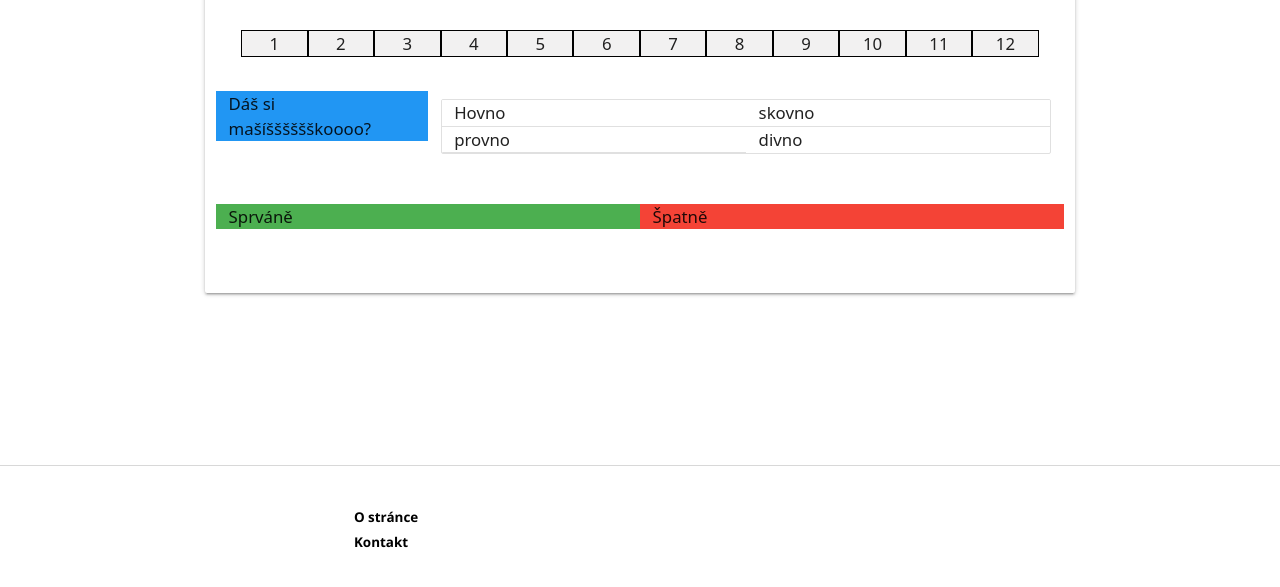
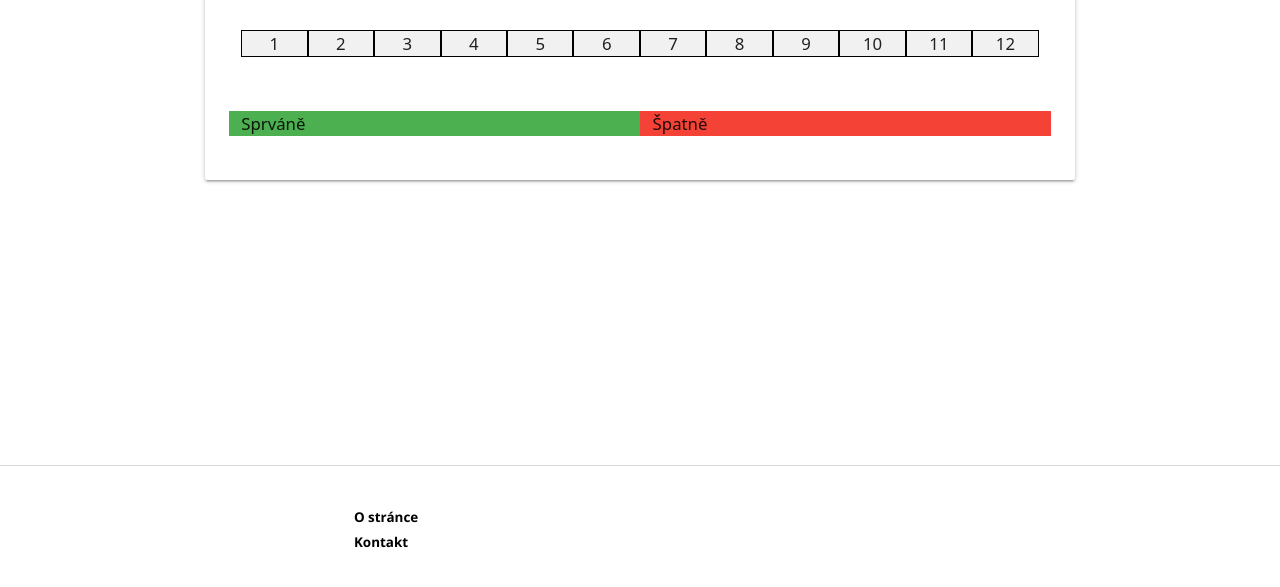
Before and after one commit to tolstoj48/dino_quiz, a plain HTML site: page quiz.html in a window 1280 px wide. Both pictures are taken after a click on the item "Hovno". Shown: the part 199-786 px from the top of the page. Drawn offline with Linux system fonts and the light colour scheme; a web font is replaced by a local one.

Commit message:
Endstate UI base created, methods on ItemCtrl.

```diff
--- a/js/appQuiz.js
+++ b/js/appQuiz.js
@@ -44,7 +44,7 @@ const ItemCtrl = (function () {
       }
     }
 
-  // Save answers to localStorage
+  // Saves answers to localStorage
   const answers = {};
   const saveAnswer = function saveAnswer(answer) {
     if (localStorage.getItem("answers") === null || !localStorage.getItem("answers")) {
@@ -57,6 +57,26 @@ const ItemCtrl = (function () {
     }
     }
 
+  // Gets answers from localStorage
+  const getAnswersFromLocalStorage = function getAnswersFromLocalStorage() {
+    return JSON.parse(localStorage.getItem("answers"));
+  }
+
+  // Deletes answers item in localStorage
+  const resetAnswersItem = function resetAnswersItem() {
+    localStorage.removeItem("answers");
+  }
+
+  const getCorrectAnswers = function getCorrectAnswers() {
+    let counter = 0;
+    let correctAnswers = {}
+    let questionsObj = getQuestions();
+    for (const property in questionsObj) {
+      correctAnswers[counter] = questionsObj[property].correctAnswer;
+      counter += 1;
+    }
+    return correctAnswers;
+  }
 
   return {
     // To set current game type and id based on the last link click
@@ -84,11 +104,19 @@ const ItemCtrl = (function () {
     },
     getNextQuestion: function () {
       let questions = this.getQuestions();
-      console.log(questions);
       return getNextQuestion(questions);
     },
     saveAnswer: function (answer) {
       saveAnswer(answer);
+    },
+    getAnswersFromLocalStorage: function () {
+      return getAnswersFromLocalStorage();
+    },
+    resetAnswersItem: function () {
+      return resetAnswersItem();
+    },
+    getCorrectAnswers: function() {
+      return getCorrectAnswers();
     }
   }
 })();
@@ -106,6 +134,7 @@ const UICtrl = (function () {
     correctAnswers: "#correct-answers",
     incorrectAnswers: "#incorrect-answers",
     time: "#time",
+    questionsAnswersContainer: "#question-answers-container",
   }
 
   const eventListenersInit = function eventListenersInit() {
@@ -147,26 +176,10 @@ const UICtrl = (function () {
       element.addEventListener("click", ItemCtrl.setCurrentGameId)
     })
 
-
-    // Click event on questions
-    const clicker = ItemCtrl.getNextQuestion();
-    // Skip first question - init is solved in initializeGameUIContent()
-    let endOfAnswerSet = clicker.next();
-    // Event listeners to answer list items
-    const answerPress = document.querySelector(UISelectors.answersList);
-    answerPress.addEventListener("click", function() {
-      if (!endOfAnswerSet.done) {
-        nextQuestionUI(clicker);
-      } else {
-        console.log("This is the end!!!");
-      }
-    });
-
-    return clicker;
   }
 
   // Init of the game UI
-  const initilizeGameUIContent = function initilizeGameUI(clicker) {
+  const initilizeGameUIContent = function initilizeGameUI() {
     let title;
     // Set name of the game type
     let gameTypeName = document.querySelector(UISelectors.gameType);
@@ -187,13 +200,20 @@ const UICtrl = (function () {
     })
     answersList.innerHTML = html;
 
+    // Click event on questions
+    const clicker = ItemCtrl.getNextQuestion();
+    // Skip first question - given already set first question
+    clicker.next();
+
     // Click event on answers
     answersList.addEventListener("click", function (e) {
       if (e.target.classList.contains("answer-item")) {
         // Save answer to ItemCtrl
         ItemCtrl.saveAnswer(e.target.innerHTML);
+        // Get another question from generator function
         clicker.next();
-        // Change UI content based on clicker, ale s podmínkou, že pokud je true na generátoru - následně, pokud true, tak vyjodnocení
+        // Call next question UI
+        nextQuestionUI(clicker);
       }
     })
   }
@@ -213,7 +233,6 @@ const UICtrl = (function () {
     // Last answer or not
     if (UIAnswersCounter <= Object.keys(questionSet).length - 1) {
       let questionContainer = document.querySelector(UISelectors.questionContainer);
-      console.log(UIAnswersCounter);
       questionContainer.innerHTML = questionSet[UIAnswersCounter].question; //
       // Answers content after fetching next question
       let html = ``;
@@ -222,25 +241,32 @@ const UICtrl = (function () {
         html += `<li id=${index} class="answer-item collection-item col s6">${answer}</li>`
       })
       answersList.innerHTML = html;
-
-      // Click event on answers
-      answersList.addEventListener("click", function (e) {
-        if (e.target.classList.contains("answer-item")) {
-          // Save answer to ItemCtrl
-          ItemCtrl.saveAnswer(e.target.innerHTML);
-          clicker.next();
-        }
-      })
       // Counter of number of answered questions
       UIAnswersCounter += 1;
+    // The end of a game
+    } else {
+      UIAnswersCounter = 1;
+      endOfGameStateUI();
+  }
+  }
 
-    } else {
-      console.log("The end");
-      UIAnswersCounter = 1;
-      endOfGameStateUI(); /* dodělat totok - reset UIAnswersCOunter, smazat
-      localStorage odpovědí, porovnat výstup z localsorage s objektem výsledků,
-      zobrazit výslednou stránku a odkaz na výsledky předchozí, zobrazit čas*/
-  }
+  const endOfGameStateUI = function endOfGameStateUI() {
+    // Reset UIAnswersCounter
+    // porovnat odpovědi s localSt odpovědí korektní z celku, čas
+    // Odkaz na výsledky, odkaz na opakovat shodný test
+    // Container of the questions and answers
+    let container = document.querySelector(UISelectors.questionsAnswersContainer);
+    // User answers from localStorage
+    let userAnswers = ItemCtrl.getAnswersFromLocalStorage();
+    // Get correct answers from array of questions
+    let correctAnswers = ItemCtrl.getCorrectAnswers();
+    console.log(correctAnswers);
+    // Reset localStorage item answers
+    ItemCtrl.resetAnswersItem();
+    console.log(userAnswers);
+
+    // reset localStorage answers
+    container.innerHTML="";
   }
 
   return {
--- a/quiz.html
+++ b/quiz.html
@@ -106,14 +106,14 @@
                   <div id="eleventh-question" class="indicator col s1">11</div>
                   <div id="twelfth-question" class="indicator col s1">12</div>
                 </div>
-                <div class="row">
+                <div id="question-answers-container" class="row">
                   <div id="question-container" class="col s3 blue margin-top-2rem">
-                    Tohle
                   </div>
                   <div class="col s9 margin-top-2rem">
                     <ul id="answers-list" class="collection">
                     </ul>
                   </div>
+                </div>
                 <div class="row">
                   <div class="col s12 margin-top-2rem">
                     <div id="correct-answers" class="col s6 green">
```
Also changed, not shown: index.html (+4 -2 lines).
